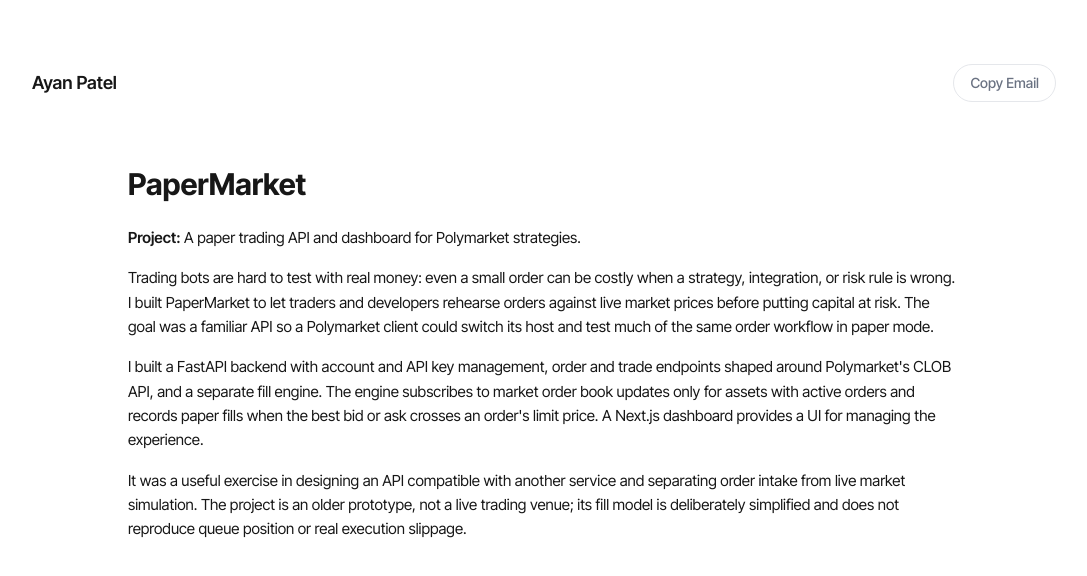
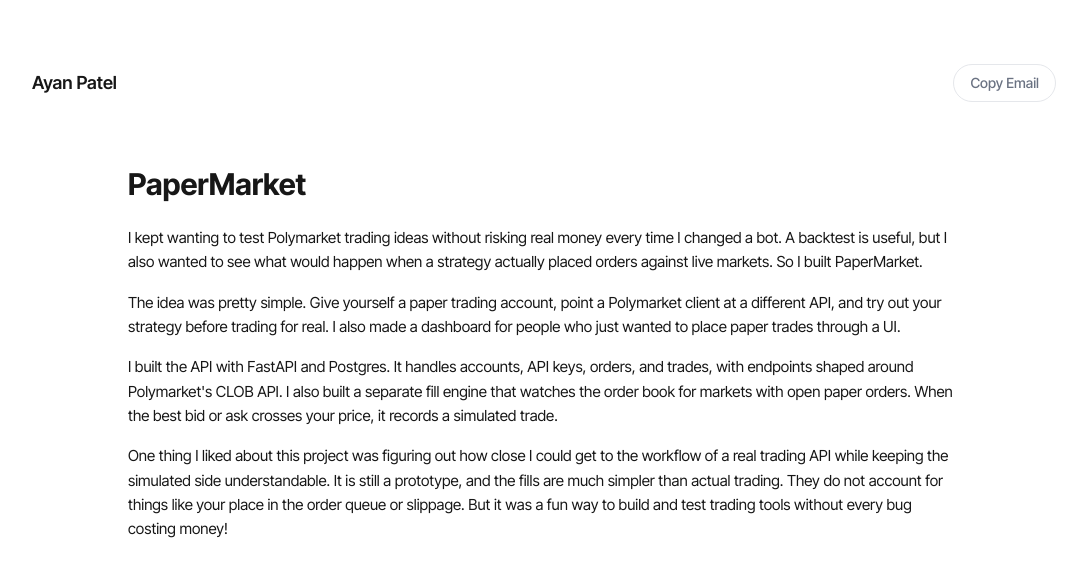
Before and after one commit to KichdiPatel/personal-website, a Next.js app: page /projects/9_PaperMarket in a window 1280 px wide. Shown: the top 576 px of the page, without its empty margins (96-1183 px from the left). Built offline with nearby package versions, Linux system fonts and the light colour scheme.

Commit message:
Rewrite PaperMarket article in a more casual voice

```diff
--- a/src/app/projects/9_PaperMarket/page.mdx
+++ b/src/app/projects/9_PaperMarket/page.mdx
@@ -1,9 +1,9 @@
 # PaperMarket
 
-**Project:** A paper trading API and dashboard for Polymarket strategies.
+I kept wanting to test Polymarket trading ideas without risking real money every time I changed a bot. A backtest is useful, but I also wanted to see what would happen when a strategy actually placed orders against live markets. So I built PaperMarket.
 
-Trading bots are hard to test with real money: even a small order can be costly when a strategy, integration, or risk rule is wrong. I built PaperMarket to let traders and developers rehearse orders against live market prices before putting capital at risk. The goal was a familiar API so a Polymarket client could switch its host and test much of the same order workflow in paper mode.
+The idea was pretty simple. Give yourself a paper trading account, point a Polymarket client at a different API, and try out your strategy before trading for real. I also made a dashboard for people who just wanted to place paper trades through a UI.
 
-I built a FastAPI backend with account and API key management, order and trade endpoints shaped around Polymarket's CLOB API, and a separate fill engine. The engine subscribes to market order book updates only for assets with active orders and records paper fills when the best bid or ask crosses an order's limit price. A Next.js dashboard provides a UI for managing the experience.
+I built the API with FastAPI and Postgres. It handles accounts, API keys, orders, and trades, with endpoints shaped around Polymarket's CLOB API. I also built a separate fill engine that watches the order book for markets with open paper orders. When the best bid or ask crosses your price, it records a simulated trade.
 
-It was a useful exercise in designing an API compatible with another service and separating order intake from live market simulation. The project is an older prototype, not a live trading venue; its fill model is deliberately simplified and does not reproduce queue position or real execution slippage.
+One thing I liked about this project was figuring out how close I could get to the workflow of a real trading API while keeping the simulated side understandable. It is still a prototype, and the fills are much simpler than actual trading. They do not account for things like your place in the order queue or slippage. But it was a fun way to build and test trading tools without every bug costing money!
```
